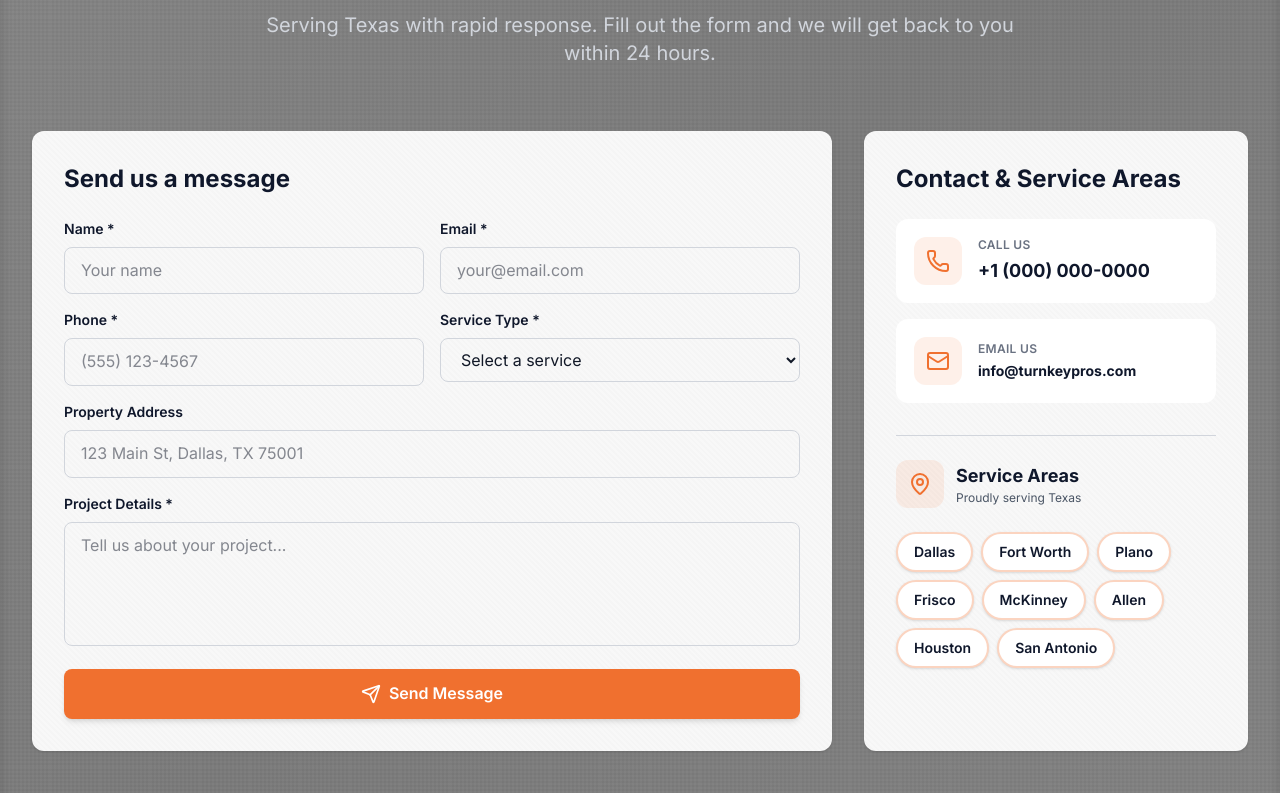
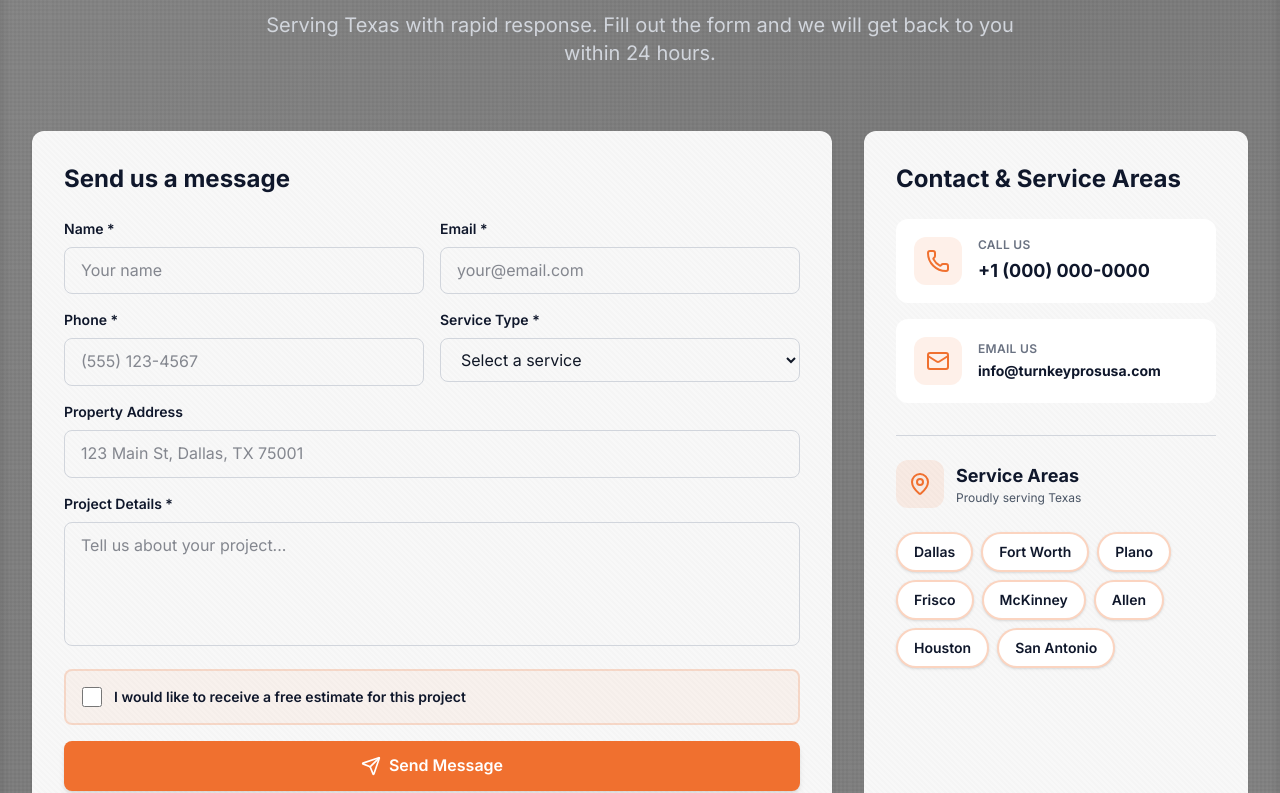
Before and after one commit to As7yed/turnkeyspro, a Next.js app: page / in a window 1280 px wide. Shown: the part 3628-4421 px from the top of the page. Built offline with nearby package versions, Linux system fonts and the light colour scheme.

Commit message:
Integrating form field to receive replies

```diff
--- a/app/components/sections/ContactSection.tsx
+++ b/app/components/sections/ContactSection.tsx
@@ -1,8 +1,8 @@
 'use client';
 
-import React from 'react';
+import React, { useState } from 'react';
 import { motion } from 'framer-motion';
-import { Mail, Phone, MapPin, Send } from 'lucide-react';
+import { Mail, Phone, MapPin, Send, CheckCircle, AlertCircle } from 'lucide-react';
 
 const serviceAreas = [
   'Dallas', 'Fort Worth', 'Plano', 'Frisco', 'McKinney', 'Allen',
@@ -10,6 +10,61 @@ const serviceAreas = [
 ];
 
 function ContactSection() {
+  const [formStatus, setFormStatus] = useState<'idle' | 'submitting' | 'success' | 'error'>('idle');
+  const [formMessage, setFormMessage] = useState('');
+
+  const handleSubmit = async (event: React.FormEvent<HTMLFormElement>) => {
+    event.preventDefault();
+    setFormStatus('submitting');
+
+    const form = event.currentTarget;
+    const formData = new FormData(form);
+
+    // Dynamically set email subject with user's name and service type
+    const name = formData.get('name') as string || 'Unknown';
+    const service = formData.get('service') as string || 'General inquiry';
+    formData.set('subject', `New ${service} request from ${name}`);
+
+    try {
+      const response = await fetch('/', {
+        method: 'POST',
+        headers: { 'Content-Type': 'application/x-www-form-urlencoded' },
+        body: new URLSearchParams(formData as any).toString()
+      });
+
+      // Check if response is actually from Netlify Forms
+      const contentType = response.headers.get('content-type');
+      const isNetlifyForm = response.headers.get('x-nf-request-id') !== null;
+
+      if (response.ok && (isNetlifyForm || !contentType?.includes('text/html'))) {
+        // Actual form submission success
+        setFormStatus('success');
+        setFormMessage('Thank you! We\'ll get back to you within 24 hours.');
+        form.reset();
+      } else if (response.ok && contentType?.includes('text/html')) {
+        // False positive - likely dev server returning HTML page
+        throw new Error('Form not configured. Please deploy to enable form submissions.');
+      } else {
+        throw new Error('Form submission failed');
+      }
+    } catch (error) {
+      setFormStatus('error');
+
+      // Better error message based on environment
+      if (typeof window !== 'undefined' && window.location.hostname === 'localhost') {
+        setFormMessage('Form submissions are currently down. Please try again or reach out to us directly using our service line.');
+      } else {
+        setFormMessage('Oops! Something went wrong. Please try again or call us directly.');
+      }
+
+      // Reset error message after 8 seconds (longer for dev message)
+      setTimeout(() => {
+        setFormStatus('idle');
+        setFormMessage('');
+      }, 8000);
+    }
+  };
+
   return (
     <section id="contact" className="py-12 sm:py-20 bg-concrete section-depth relative overflow-hidden">
       <div className="relative z-10 max-w-7xl mx-auto px-4 sm:px-6 lg:px-8">
@@ -32,9 +87,109 @@ function ContactSection() {
           {/* Contact Form - 2 columns wide */}
           <div className="lg:col-span-2">
             <div className="bg-card-texture rounded-xl p-5 sm:p-8 shadow-sm hover:shadow-xl transition-all h-full">
-              <h3 className="text-xl sm:text-2xl font-bold text-slate-900 mb-4 sm:mb-6">Send us a message</h3>
+              {formStatus === 'success' ? (
+                /* Success State - Full Form Replacement */
+                <motion.div
+                  initial={{ opacity: 0, scale: 0.95 }}
+                  animate={{ opacity: 1, scale: 1 }}
+                  transition={{ duration: 0.5, ease: "easeOut" }}
+                  className="flex flex-col items-center justify-center text-center py-12 sm:py-16"
+                >
+                  <motion.div
+                    initial={{ scale: 0 }}
+                    animate={{ scale: 1 }}
+                    transition={{ delay: 0.2, type: "spring", stiffness: 200 }}
+                    className="mb-6"
+                  >
+                    <div className="w-20 h-20 bg-green-100 rounded-full flex items-center justify-center mx-auto">
+                      <CheckCircle className="text-green-600" size={48} />
+                    </div>
+                  </motion.div>
 
-              <form className="space-y-4">
+                  <motion.h3
+                    initial={{ opacity: 0, y: 10 }}
+                    animate={{ opacity: 1, y: 0 }}
+                    transition={{ delay: 0.3 }}
+                    className="text-2xl sm:text-3xl font-bold text-slate-900 mb-3"
+                  >
+                    Message Sent Successfully!
+                  </motion.h3>
+
+                  <motion.p
+                    initial={{ opacity: 0, y: 10 }}
+                    animate={{ opacity: 1, y: 0 }}
+                    transition={{ delay: 0.4 }}
+                    className="text-base sm:text-lg text-gray-700 mb-2 max-w-md"
+                  >
+                    Thank you for reaching out to TurnKey Pros!
+                  </motion.p>
+
+                  <motion.p
+                    initial={{ opacity: 0, y: 10 }}
+                    animate={{ opacity: 1, y: 0 }}
+                    transition={{ delay: 0.5 }}
+                    className="text-sm sm:text-base text-gray-600 mb-8 max-w-md"
+                  >
+                    We've received your request and will get back to you within 24 hours.
+                  </motion.p>
+
+                  <motion.button
+                    initial={{ opacity: 0, y: 10 }}
+                    animate={{ opacity: 1, y: 0 }}
+                    transition={{ delay: 0.6 }}
+                    onClick={() => {
+                      setFormStatus('idle');
+                      setFormMessage('');
+                    }}
+                    className="px-8 py-3 bg-brand hover:bg-brand-dark text-white font-semibold rounded-lg transition-all shadow-md hover:shadow-lg flex items-center gap-2"
+                  >
+                    <Send size={20} />
+                    Send Another Message
+                  </motion.button>
+
+                  <motion.p
+                    initial={{ opacity: 0 }}
+                    animate={{ opacity: 1 }}
+                    transition={{ delay: 0.7 }}
+                    className="text-xs text-gray-500 mt-6"
+                  >
+                    Need immediate assistance? Call us at <a href="tel:+10000000000" className="text-brand font-semibold hover:underline">+1 (000) 000-0000</a>
+                  </motion.p>
+                </motion.div>
+              ) : (
+                /* Form State */
+                <>
+                  <h3 className="text-xl sm:text-2xl font-bold text-slate-900 mb-4 sm:mb-6">Send us a message</h3>
+
+                  {/* Error Message Only */}
+                  {formStatus === 'error' && (
+                    <motion.div
+                      initial={{ opacity: 0, y: -10 }}
+                      animate={{ opacity: 1, y: 0 }}
+                      className="mb-6 p-4 bg-red-50 border-2 border-red-500 rounded-lg flex items-center gap-3"
+                    >
+                      <AlertCircle className="text-red-500 flex-shrink-0" size={24} />
+                      <p className="text-red-800 font-semibold">{formMessage}</p>
+                    </motion.div>
+                  )}
+
+                  <form
+                    name="contact"
+                    method="POST"
+                    data-netlify="true"
+                    data-netlify-honeypot="bot-field"
+                    onSubmit={handleSubmit}
+                    className="space-y-4"
+                  >
+                {/* Netlify form detection */}
+                <input type="hidden" name="form-name" value="contact" />
+
+                {/* Honeypot for spam prevention */}
+                <input type="hidden" name="bot-field" />
+
+                {/* Dynamic email subject (set via JavaScript) */}
+                <input type="hidden" name="subject" value="" data-remove-prefix />
+
                 <div className="grid sm:grid-cols-2 gap-4">
                   <div>
                     <label htmlFor="name" className="block text-sm font-semibold text-slate-900 mb-2">
@@ -43,6 +198,7 @@ function ContactSection() {
                     <input
                       type="text"
                       id="name"
+                      name="name"
                       required
                       className="w-full px-4 py-2.5 border border-gray-300 rounded-lg focus:outline-none focus:ring-2 focus:ring-brand focus:border-brand transition-all"
                       placeholder="Your name"
@@ -55,6 +211,7 @@ function ContactSection() {
                     <input
                       type="email"
                       id="email"
+                      name="email"
                       required
                       className="w-full px-4 py-2.5 border border-gray-300 rounded-lg focus:outline-none focus:ring-2 focus:ring-brand focus:border-brand transition-all"
                       placeholder="your@email.com"
@@ -70,6 +227,7 @@ function ContactSection() {
                     <input
                       type="tel"
                       id="phone"
+                      name="phone"
                       required
                       className="w-full px-4 py-2.5 border border-gray-300 rounded-lg focus:outline-none focus:ring-2 focus:ring-brand focus:border-brand transition-all"
                       placeholder="(555) 123-4567"
@@ -81,6 +239,7 @@ function ContactSection() {
                     </label>
                     <select
                       id="service"
+                      name="service"
                       required
                       className="w-full px-4 py-2.5 border border-gray-300 rounded-lg focus:outline-none focus:ring-2 focus:ring-brand focus:border-brand transition-all"
                     >
@@ -103,6 +262,7 @@ function ContactSection() {
                   <input
                     type="text"
                     id="property-address"
+                    name="property-address"
                     className="w-full px-4 py-2.5 border border-gray-300 rounded-lg focus:outline-none focus:ring-2 focus:ring-brand focus:border-brand transition-all"
                     placeholder="123 Main St, Dallas, TX 75001"
                   />
@@ -114,6 +274,7 @@ function ContactSection() {
                   </label>
                   <textarea
                     id="message"
+                    name="message"
                     required
                     rows={4}
                     className="w-full px-4 py-2.5 border border-gray-300 rounded-lg focus:outline-none focus:ring-2 focus:ring-brand focus:border-brand transition-all resize-none"
@@ -121,14 +282,30 @@ function ContactSection() {
                   />
                 </div>
 
+                <div className="flex items-center gap-3 p-4 bg-brand/5 border-2 border-brand/20 rounded-lg">
+                  <input
+                    type="checkbox"
+                    id="request-estimate"
+                    name="request-estimate"
+                    value="yes"
+                    className="w-5 h-5 text-brand border-gray-300 rounded focus:ring-2 focus:ring-brand cursor-pointer"
+                  />
+                  <label htmlFor="request-estimate" className="text-sm font-semibold text-slate-900 cursor-pointer">
+                    I would like to receive a free estimate for this project
+                  </label>
+                </div>
+
                 <button
                   type="submit"
-                  className="w-full px-8 py-3 bg-brand hover:bg-brand-dark text-white font-semibold rounded-lg transition-all shadow-md hover:shadow-lg flex items-center justify-center gap-2"
+                  disabled={formStatus === 'submitting'}
+                  className="w-full px-8 py-3 bg-brand hover:bg-brand-dark text-white font-semibold rounded-lg transition-all shadow-md hover:shadow-lg flex items-center justify-center gap-2 disabled:opacity-50 disabled:cursor-not-allowed"
                 >
                   <Send size={20} />
-                  Send Message
+                  {formStatus === 'submitting' ? 'Sending...' : 'Send Message'}
                 </button>
               </form>
+                </>
+              )}
             </div>
           </div>
 
@@ -155,7 +332,7 @@ function ContactSection() {
                 </a>
 
                 <a
-                  href="mailto:info@turnkeypros.com"
+                  href="mailto:info@turnkeyprosusa.com"
                   className="group flex items-center gap-4 p-4 bg-white rounded-xl hover:bg-brand/5 border-2 border-transparent hover:border-brand transition-all"
                 >
                   <div className="p-3 bg-brand/10 rounded-xl group-hover:bg-brand group-hover:scale-110 transition-all">
@@ -164,7 +341,7 @@ function ContactSection() {
                   <div className="flex-1 min-w-0">
                     <div className="text-xs text-gray-500 font-semibold uppercase tracking-wide mb-1">Email us</div>
                     <div className="text-sm font-bold text-slate-900 group-hover:text-brand transition-colors break-all">
-                      info@turnkeypros.com
+                      info@turnkeyprosusa.com
                     </div>
                   </div>
                 </a>
```
